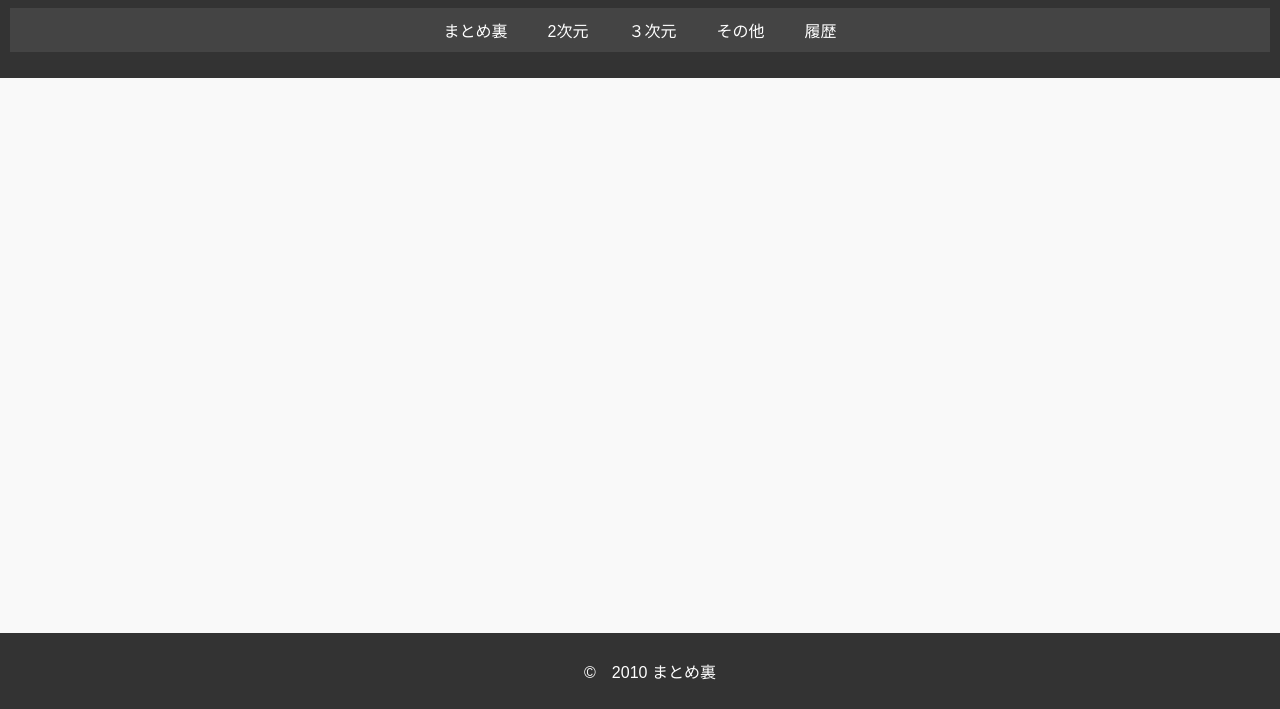
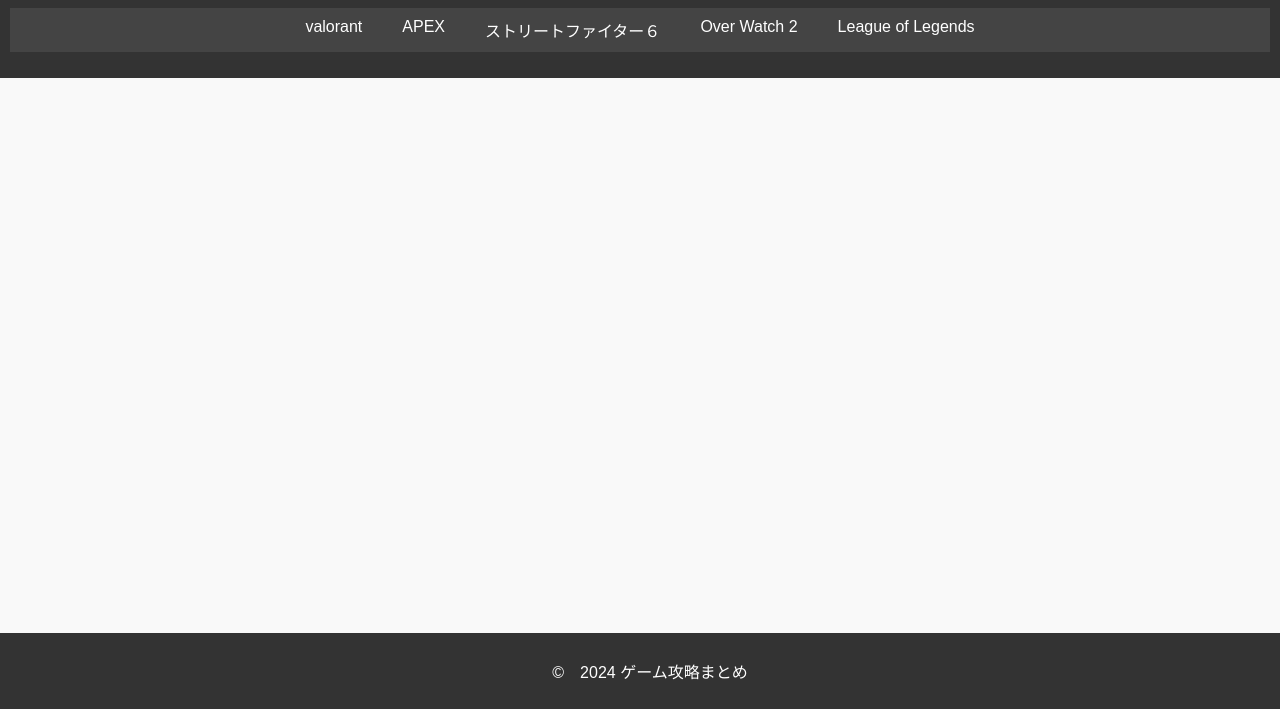
Before and after one commit to akasatana12321/akasatana12321.github.io, a plain HTML site: page index.html in a window 1280 px wide. Shown: the part 91-800 px from the top of the page. Drawn offline with Linux system fonts and the light colour scheme.

Commit message:
Add files via upload

```diff
--- a/index.html
+++ b/index.html
@@ -2,31 +2,31 @@
 <html lang="ja">
 <head>
     <meta charset="UTF-8">
-    <title>まとめ裏</title>
+    <title>ゲーム攻略まとめ</title>
     <link rel="stylesheet" href="styles.css">
 </head>
 <body>
     <header>
-        <h1>まとめ裏</h1>
+        <h1>ゲーム攻略まとめ</h1>
         <nav>
             <ul>
-                <li onclick="showContent('matomeura')">まとめ裏</li>
-                <li onclick="showContent('2d')">2次元</li>
-                <li onclick="showContent('3d')">３次元</li>
-                <li onclick="showContent('other')">その他</li>
-                <li onclick="showContent('history')">履歴</li>
+                <li onclick="showContent('valorant')">valorant</li>
+                <li onclick="showContent('APEX')">APEX</li>
+                <li onclick="showContent('Street')">ストリートファイター６</li>
+                <li onclick="showContent('OW2')">Over Watch 2</li>
+                <li onclick="showContent('LoL')">League of Legends</li>
             </ul>
         </nav>
     </header>
     <main>
-        <section id="matomeura" class="content">
+        <section id="valorant" class="content">
             <h2>まとめ裏　アダルトリンク集</h2>
             <div class="link-block">毎日絶妙に更新中！</div>
             <div class="link-block">夏におすすめな出会いはコチラ！</div>
             <div class="link-block">1919%もっこり保障！</div>
         </section>
 
-        <section id="2d" class="content hidden">
+        <section id="APEX" class="content hidden">
             <h2>２次元アダルトリンク集</h2>
             <div class="link-block">２次元総合</div>
             <div class="link-block"><a href="2d.html">２次元動画一般</a></div>
@@ -34,7 +34,7 @@
             <div class="link-block">ボイス・ASMR</div>
         </section>
 
-        <section id="3d" class="content hidden">
+        <section id="Street" class="content hidden">
             <h2>３次元アダルトリンク集</h2>
             <div class="link-block">三次元総合</div>
             <div class="link-block">３次元動画共有</div>
@@ -42,7 +42,7 @@
             <div class="link-block">３次元画像</div>
         </section>
 
-        <section id="other" class="content hidden">
+        <section id="OW2" class="content hidden">
 
             <h2>その他アダルトリンク集</h2>
             <div class="link-block">その他総合</div>
@@ -50,14 +50,14 @@
             <div class="link-block">風俗</div>
         </section>
 
-        <section id="history" class="content hidden">
+        <section id="LoL" class="content hidden">
 
             <h2>履歴</h2>
             <div class="link-block">最近の履歴はありません</div>
         </section>
     </main>
     <footer>
-        <p>©　2010 まとめ裏</p>
+        <p>©　2024 ゲーム攻略まとめ</p>
     </footer>
     <script src="script.js"></script>
 </body>
```
Also changed, not shown: 2d.html (+2 -2 lines).
